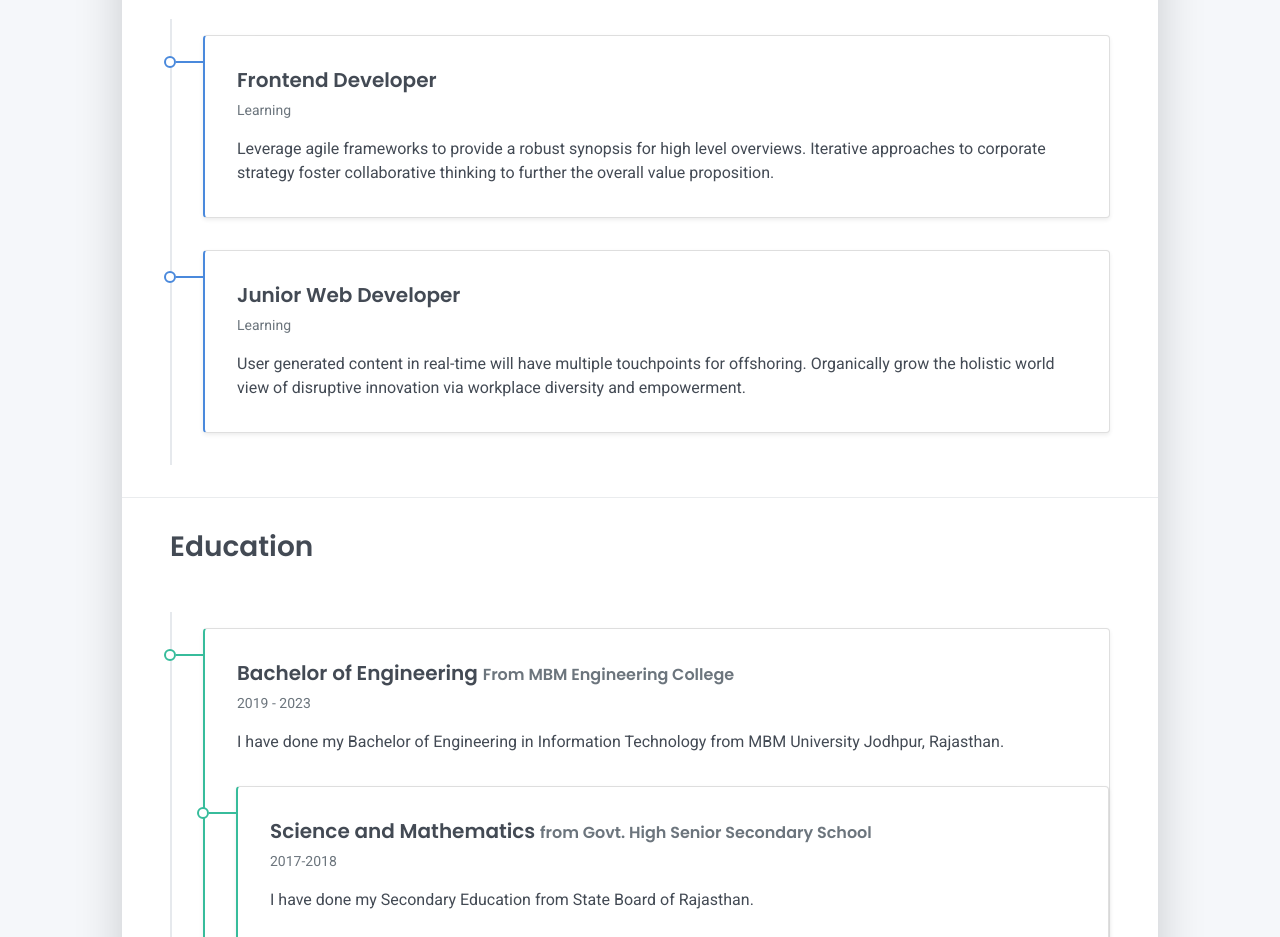
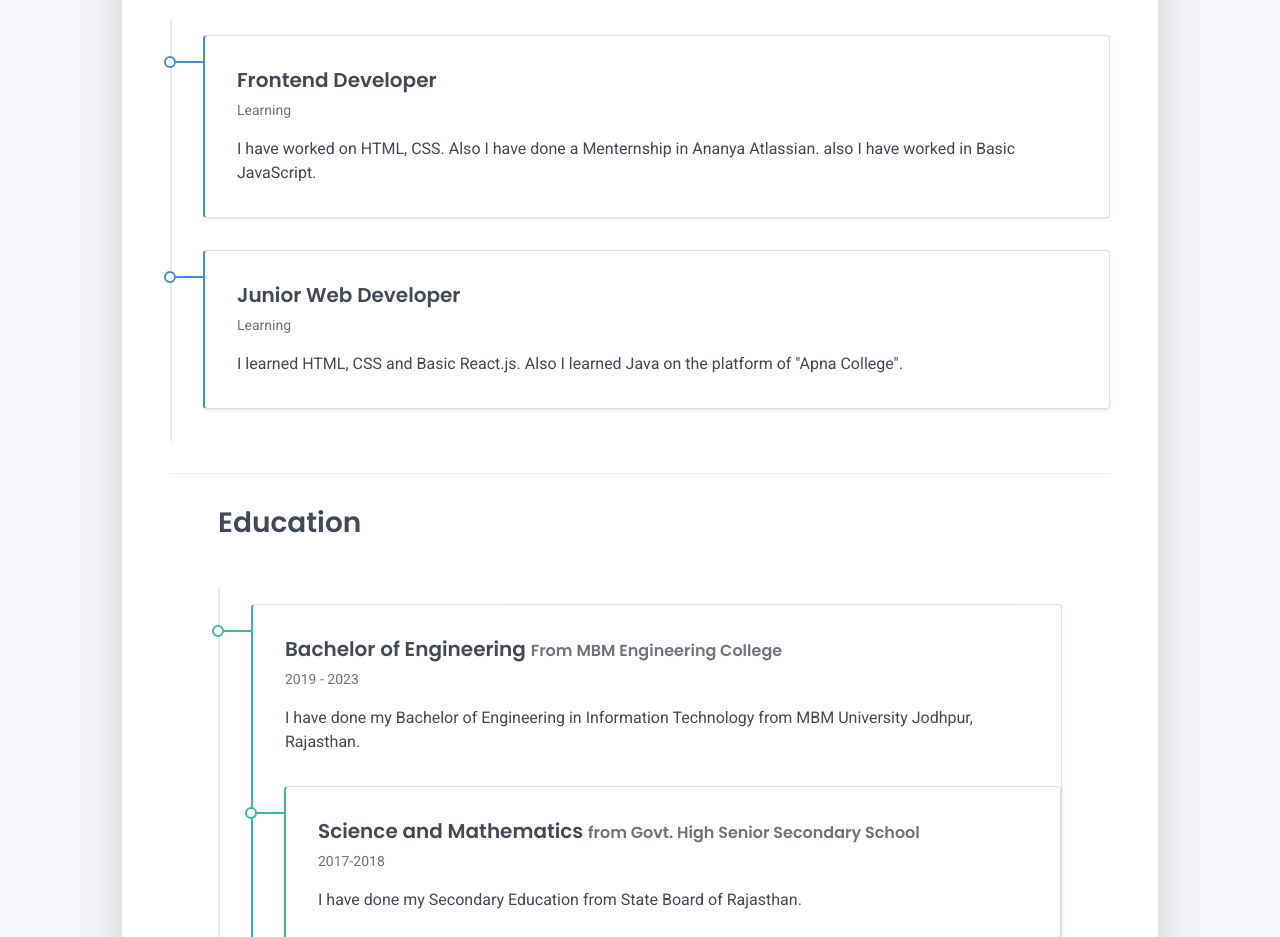
Before and after one commit to maina740/My_Resume, a plain HTML site: page index.html in a window 1280 px wide. Shown: the part 1180-2117 px from the top of the page. Drawn offline with Linux system fonts and the light colour scheme.

Commit message:
Update index.html

```diff
--- a/index.html
+++ b/index.html
@@ -171,18 +171,19 @@
               <div class="card-body">
                 <div class="h5 mb-1">Frontend Developer <span class="text-muted h6"></span></div>
                 <div class="text-muted text-small mb-2">Learning</div>
-                <div>Leverage agile frameworks to provide a robust synopsis for high level overviews. Iterative
-                  approaches to corporate strategy foster collaborative thinking to further the overall value
-                  proposition.</div>
+                <div>
+                  I have worked on HTML, CSS. Also I have done a Menternship in Ananya Atlassian.
+                  also I have worked in Basic JavaScript.
+                </div>
               </div>
             </div>
             <div class="timeline-card timeline-card-primary card shadow-sm">
               <div class="card-body">
                 <div class="h5 mb-1">Junior Web Developer <span class="text-muted h6"></span></div>
                 <div class="text-muted text-small mb-2">Learning</div>
-                <div>User generated content in real-time will have multiple touchpoints for offshoring. Organically grow
-                  the holistic world view of disruptive innovation via workplace diversity and empowerment.</div>
-              </div>
+                <div>
+                  I learned HTML, CSS and Basic React.js. Also I learned Java on the platform of "Apna College".
+                </div>
             </div>
           </div>
         </div>
```
